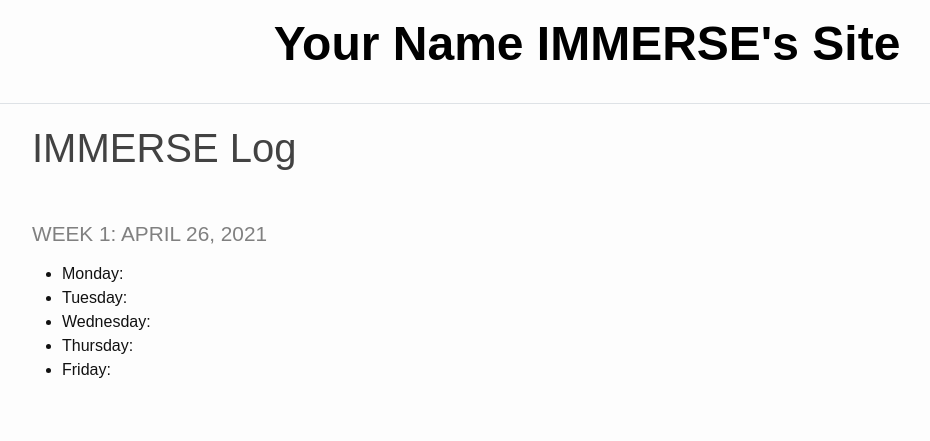
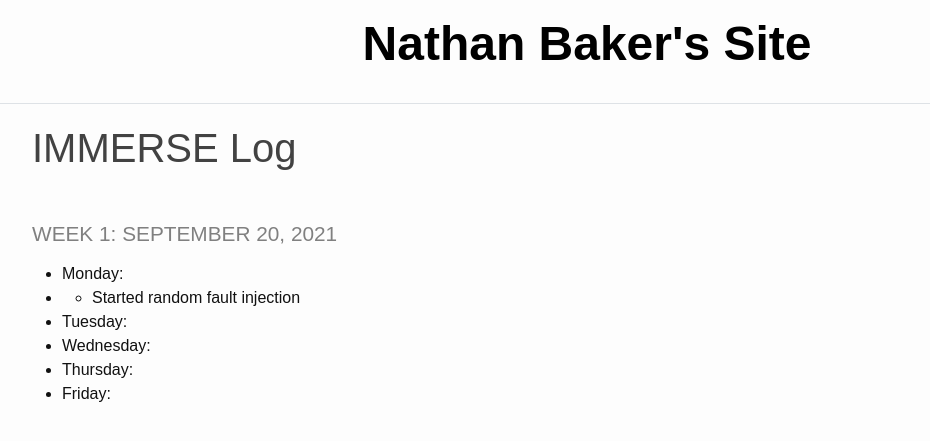
Before and after one commit to bakernat003/bakernat003.github.io, a Jekyll site: the page built from _pages/log.md, in a window 1280 px wide. Shown: the top 441 px of the page, without its empty margins (53-983 px from the left). Built offline with Jekyll 4.4.1, drawn with Linux system fonts in a browser that asks for light colours.

Commit message:
Initial log

```diff
--- a/_config.yml
+++ b/_config.yml
@@ -18,10 +18,10 @@
 # You can create any custom variable you would like, and they will be accessible
 # in the templates via {{ site.myvariable }}.
 
-title: Your Name IMMERSE's Site
+title: Nathan Baker's Site
 
-baseurl: "/student_website_template" # the subpath of your site, e.g. /blog
-url: "https://byu-cpe.github.io" # the base hostname & protocol for your site, e.g. http://example.com
+baseurl: "" # the subpath of your site, e.g. /blog
+url: "https://bakernat003.github.io/" # the base hostname & protocol for your site, e.g. http://example.com
 
 collections:
   pages:
--- a/_pages/log.md
+++ b/_pages/log.md
@@ -3,9 +3,10 @@ layout: default
 title: IMMERSE Log
 ---
 
-### Week 1: April 26, 2021
+### Week 1: September 20, 2021
 
 * **Monday**:
+*  * Started random fault injection
 * **Tuesday**:
 * **Wednesday**:
 * **Thursday**:
```
Also changed, not shown: Gemfile.lock.
